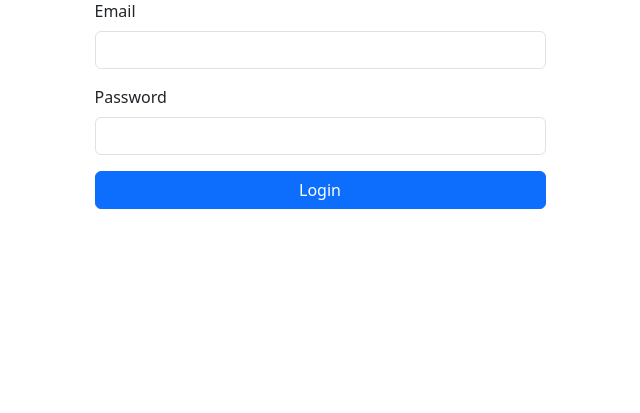
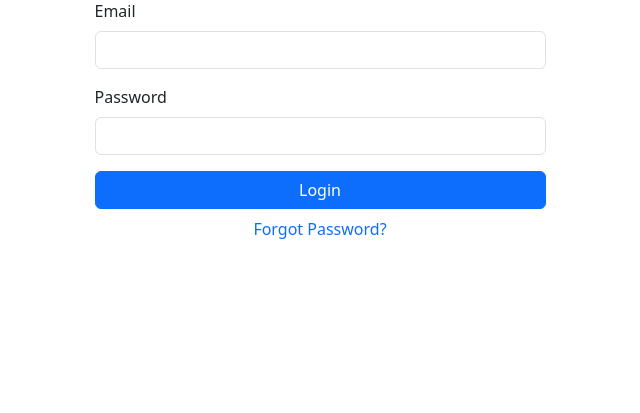
Before and after one commit to scrampy/home-inventory, a Flask app: page /auth in a window 1280 px wide. Shown: the part 139-552 px from the top of the page, without its empty margins (320-960 px from the left). Run offline with Flask 3, Linux system fonts and the light colour scheme.

Commit message:
Add Forgot Password link to auth.html

```diff
--- a/templates/auth.html
+++ b/templates/auth.html
@@ -12,6 +12,11 @@
     </ul>
     <div class="tab-content" id="authTabsContent">
       <div class="tab-pane fade{% if not invite_token %} show active{% endif %}" id="login" role="tabpanel">
+        {% if reset_success %}
+          <div class="alert alert-success mb-3">
+            Your password has been reset successfully. You can now log in with your new password.
+          </div>
+        {% endif %}
         <form id="loginForm" method="post">
           <div class="mb-3">
             <label for="loginEmail" class="form-label">Email</label>
@@ -22,6 +27,9 @@
             <input type="password" class="form-control" id="loginPassword" name="password" required>
           </div>
           <button class="btn btn-primary w-100" type="submit">Login</button>
+          <div class="text-center mt-2">
+            <a href="{{ url_for('reset_password_request') }}" class="text-decoration-none">Forgot Password?</a>
+          </div>
           <div id="loginError" class="alert alert-danger mt-3 d-none"></div>
         </form>
       </div>
```
